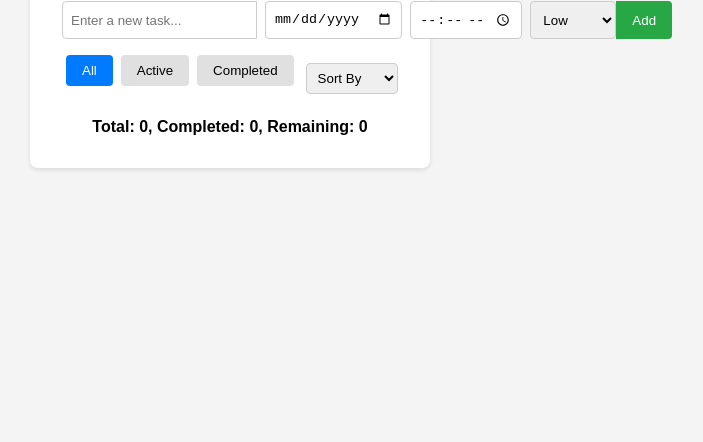
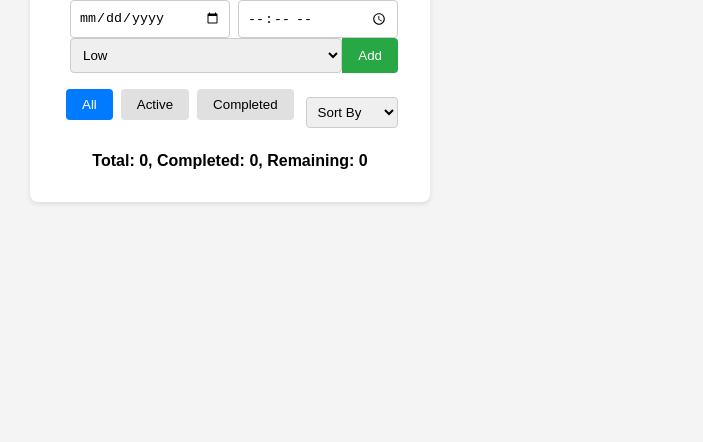
Before and after one commit to Ayesigarooney/to-do, a plain HTML site: page index.html in a window 1280 px wide. Shown: the part 358-800 px from the top of the page, without its empty margins (410-1113 px from the left). Drawn offline with Linux system fonts and the light colour scheme.

Commit message:
Update styles.css

```diff
--- a/styles.css
+++ b/styles.css
@@ -11,6 +11,7 @@ body {
   justify-content: center;
   align-items: center;
   height: 100vh;
+  padding: 1rem; /* Add padding for small screens */
 }
 
 .container {
@@ -68,6 +69,7 @@ h1 {
 
 #todo-form {
   display: flex;
+  flex-wrap: wrap; /* Allow wrapping for smaller screens */
   margin-bottom: 1rem;
 }
 
@@ -98,6 +100,7 @@ h1 {
   padding: 0.5rem;
   border: 1px solid #ccc;
   border-radius: 4px;
+  flex: 1; /* Make inputs flexible */
 }
 
 .todo-meta {
```
